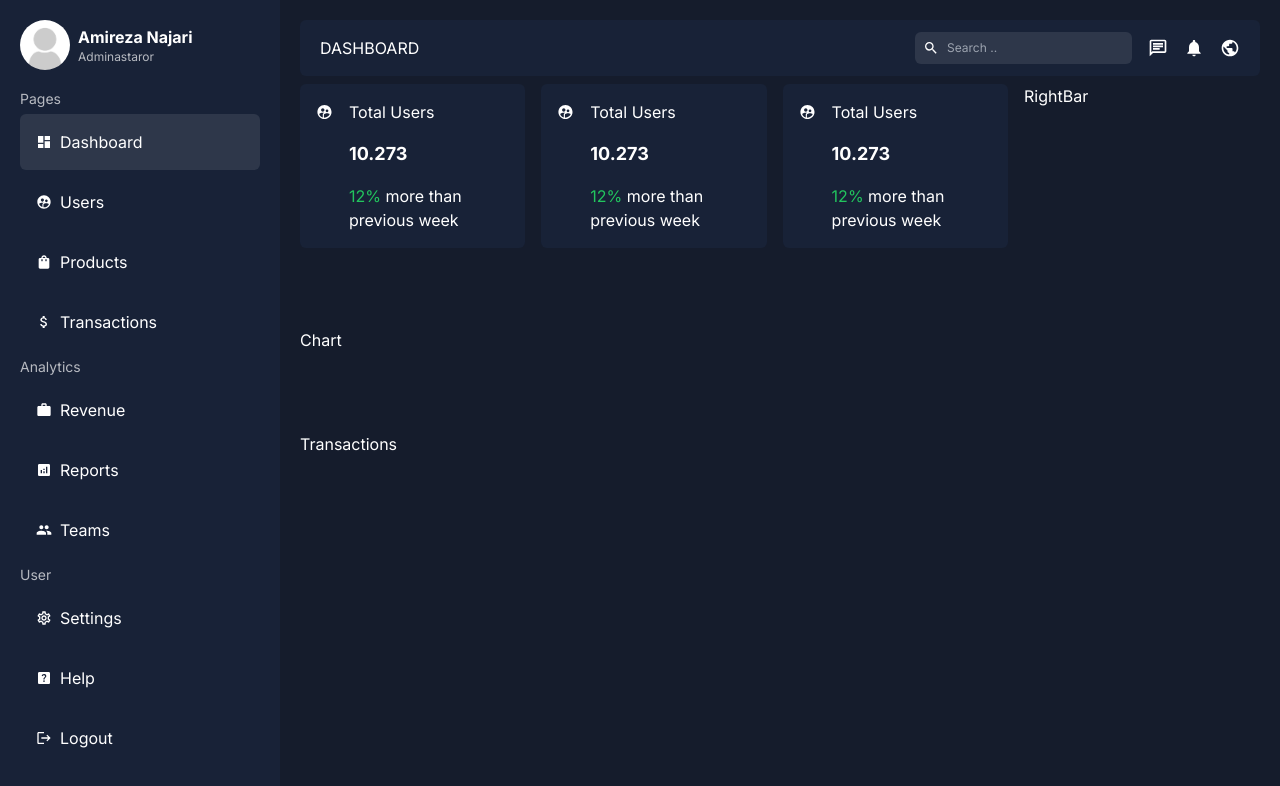
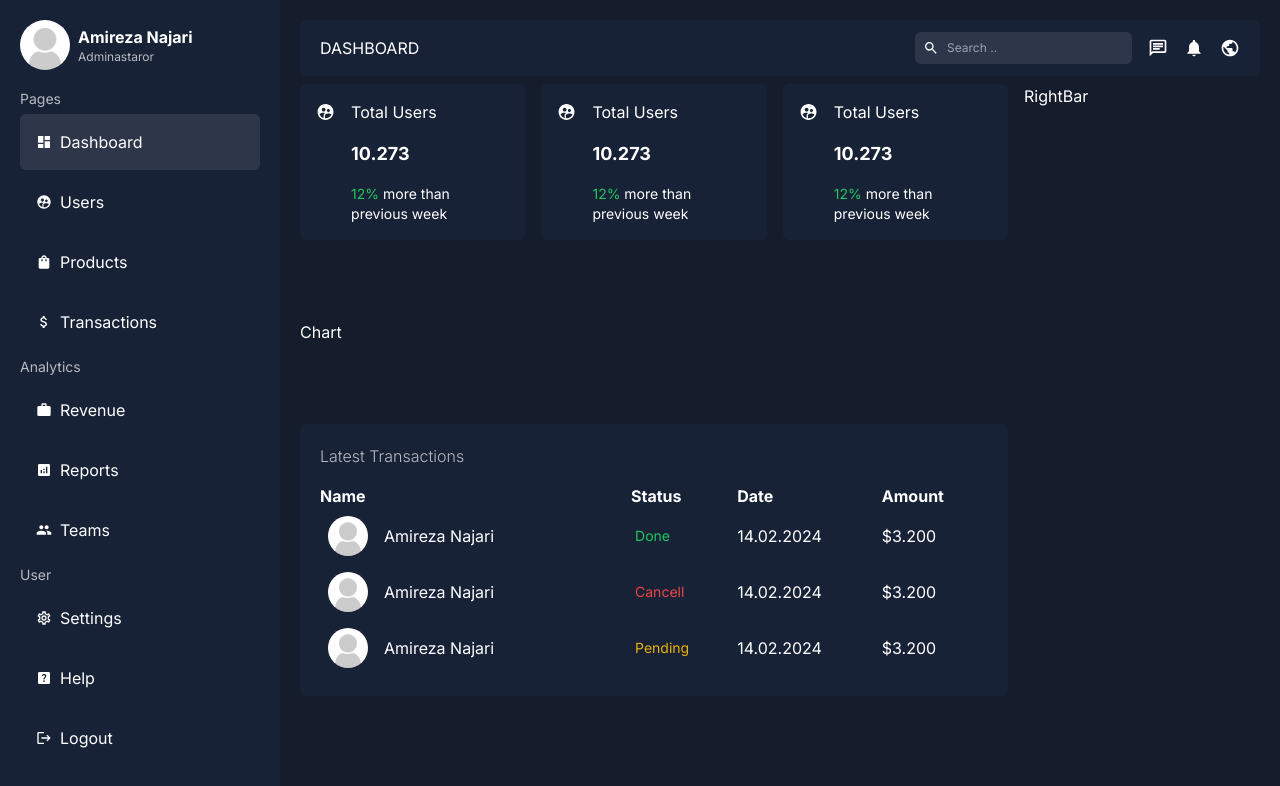
Before and after one commit to n4jari/admin, a Next.js app: page /dashboard in a window 1280 px wide. Shown: the top 786 px of the page. Built offline with nearby package versions, Linux system fonts and the light colour scheme.

Commit message:
feat:create Transactions and add style

```diff
--- a/app/ui/dashboard/card/page.jsx
+++ b/app/ui/dashboard/card/page.jsx
@@ -8,7 +8,7 @@ const Card = () => {
       <div className="flex flex-col gap-4">
         <span>Total Users</span>
         <span className="text-lg  font-bold">10.273</span>
-        <span>
+        <span className="text-sm">
           <span className="text-green-500">12%</span> more than previous week
         </span>
       </div>
--- a/app/ui/dashboard/transactions/page.jsx
+++ b/app/ui/dashboard/transactions/page.jsx
@@ -1,9 +1,75 @@
-import React from 'react'
+import Image from "next/image";
 
 const Transactions = () => {
   return (
-    <div>Transactions</div>
-  )
-}
+    <div className="bg-soft rounded-md p-5">
+      <h2 className="text-soft font-light mb-4">Latest Transactions</h2>
+      <table className="w-full text-left">
+        <thead>
+          <tr>
+            <th>Name</th>
+            <th>Status</th>
+            <th>Date</th>
+            <th>Amount</th>
+          </tr>
+        </thead>
+        <tbody>
+          <tr>
+            <td className="p-2">
+              <div className="flex items-center gap-4 text-">
+                <Image
+                  className="rounded-full object-cover"
+                  src="/noavatar.png"
+                  alt=""
+                  width={40}
+                  height={40}
+                />
+                Amireza Najari
+              </div>
+            </td>
+            <td className="rounded-md text-sm p-1 text-green-500">Done</td>
+            <td>14.02.2024</td>
+            <td>$3.200</td>
+          </tr>
+          <tr>
+            <td className="p-2">
+              <div className="flex items-center gap-4 text-">
+                <Image
+                  className="rounded-full object-cover"
+                  src="/noavatar.png"
+                  alt=""
+                  width={40}
+                  height={40}
+                />
+                Amireza Najari
+              </div>
+            </td>
+            <td className="rounded-md text-sm p-1 text-red-500">Cancell</td>
 
-export default Transactions
+            <td>14.02.2024</td>
+            <td>$3.200</td>
+          </tr>
+          <tr>
+            <td className="p-2">
+              <div className="flex items-center gap-4 text-">
+                <Image
+                  className="rounded-full object-cover"
+                  src="/noavatar.png"
+                  alt=""
+                  width={40}
+                  height={40}
+                />
+                Amireza Najari
+              </div>
+            </td>
+            <td className="rounded-md text-sm p-1 text-yellow-500">Pending</td>
+            <td>14.02.2024</td>
+            <td>$3.200</td>
+          </tr>
+        </tbody>
+      </table>
+    </div>
+  );
+};
+
+export default Transactions;
```
